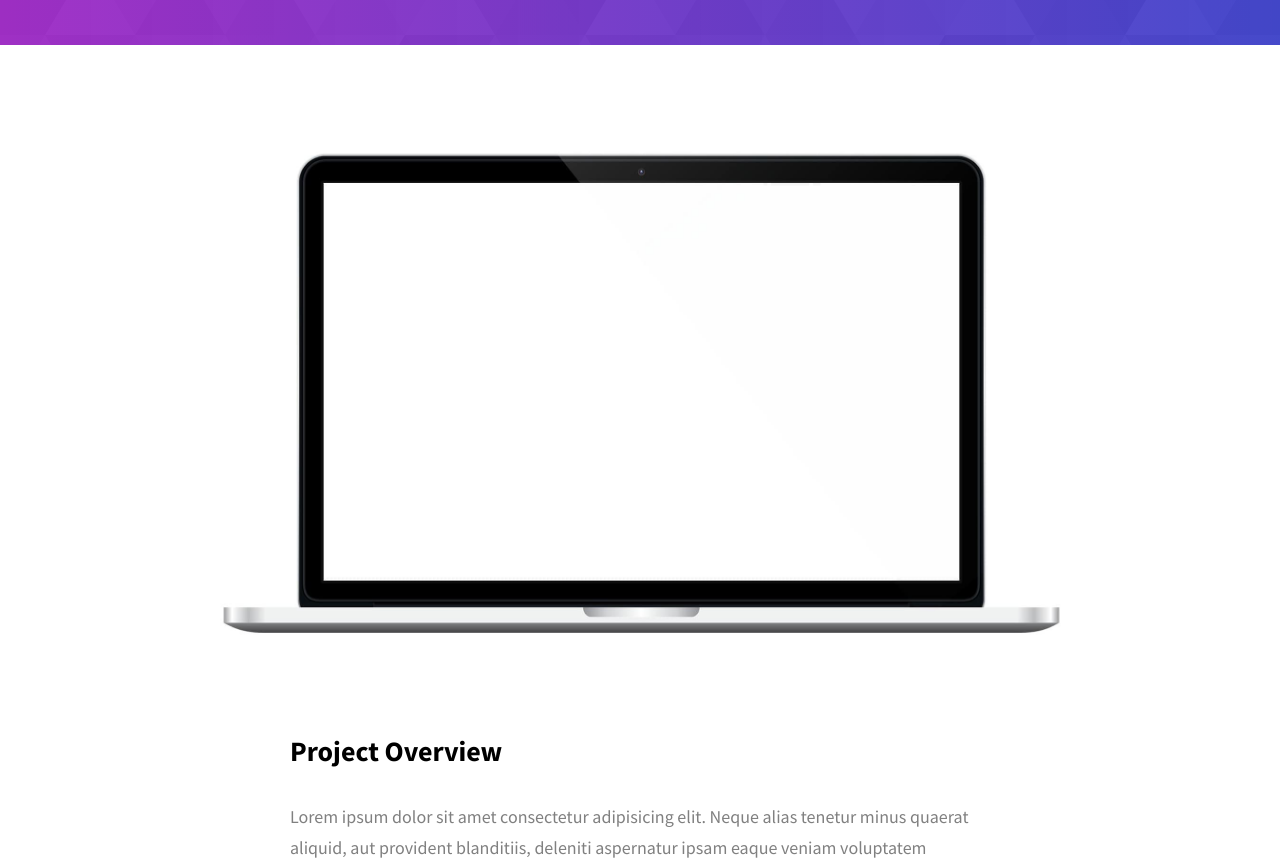
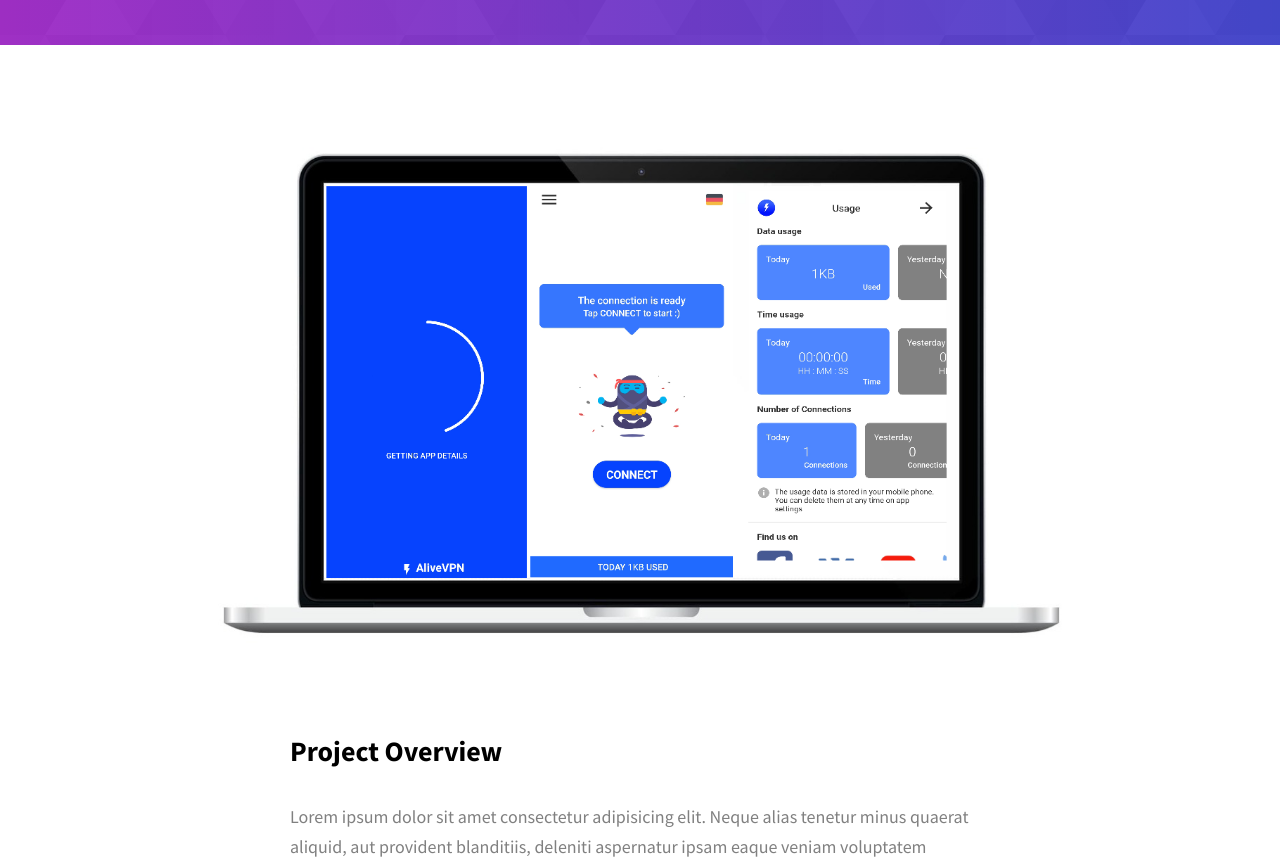
Before and after one commit to rutwikdhawle/Rutwik, a website: page project-3.html in a window 1280 px wide. Shown: the part 640-1506 px from the top of the page. Drawn offline with Linux system fonts and the light colour scheme.

Commit message:
Update project-3.html

```diff
--- a/project-3.html
+++ b/project-3.html
@@ -4,7 +4,7 @@
     <meta charset="UTF-8" />
     <meta name="viewport" content="width=device-width, initial-scale=1.0" />
     <meta http-equiv="X-UA-Compatible" content="ie=edge" />
-    <title>Case Study of Project 3</title>
+    <title>Alive Vpn</title>
     <meta name="description" content="Case study page of Project" />
 
     <link rel="stylesheet" href="css/style.css" />
@@ -100,7 +100,7 @@
         <div class="project-details__content">
           <div class="project-details__showcase-img-cont">
             <img
-              src="./assets/jpeg/project-mockup-example.jpeg"
+              src="./assets/png/alive.png"
               alt="Project Image"
               class="project-details__showcase-img"
             />
```
